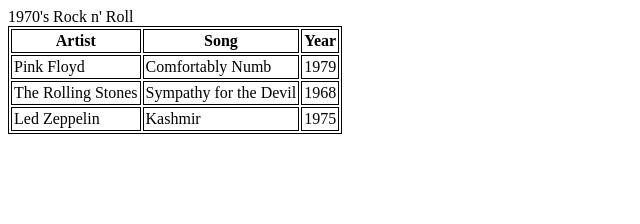
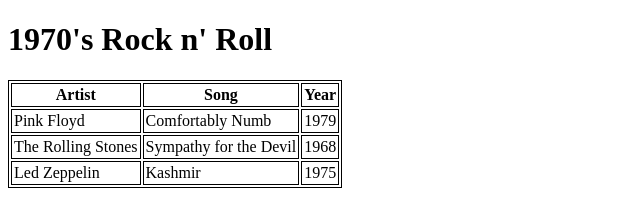
Before and after one commit to nhocking428/cs319, a plain HTML site: page quiz02/index.html in a window 1280 px wide. Shown: the whole page, without its empty margins (0-640 px from the left). Drawn offline with Linux system fonts and the light colour scheme.

Commit message:
messing with title

```diff
--- a/quiz02/index.html
+++ b/quiz02/index.html
@@ -6,7 +6,7 @@
         <link rel="stylesheet" href="styles.css" type="text/css">
     </head>
     <body>
-        <h>1970's Rock n' Roll</h>
+        <h1>1970's Rock n' Roll</h1>
         <table>
             <tr>
                 <th>Artist</th>
```
